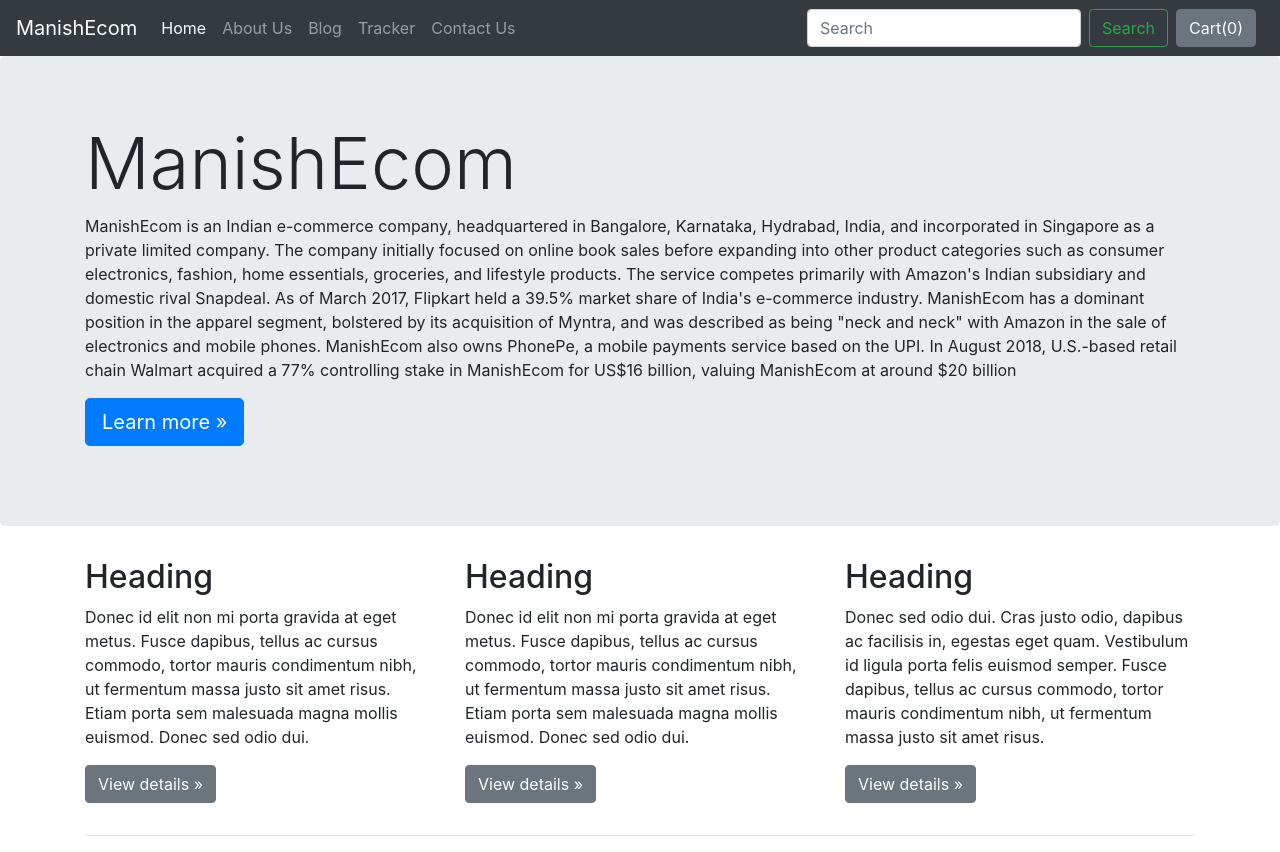
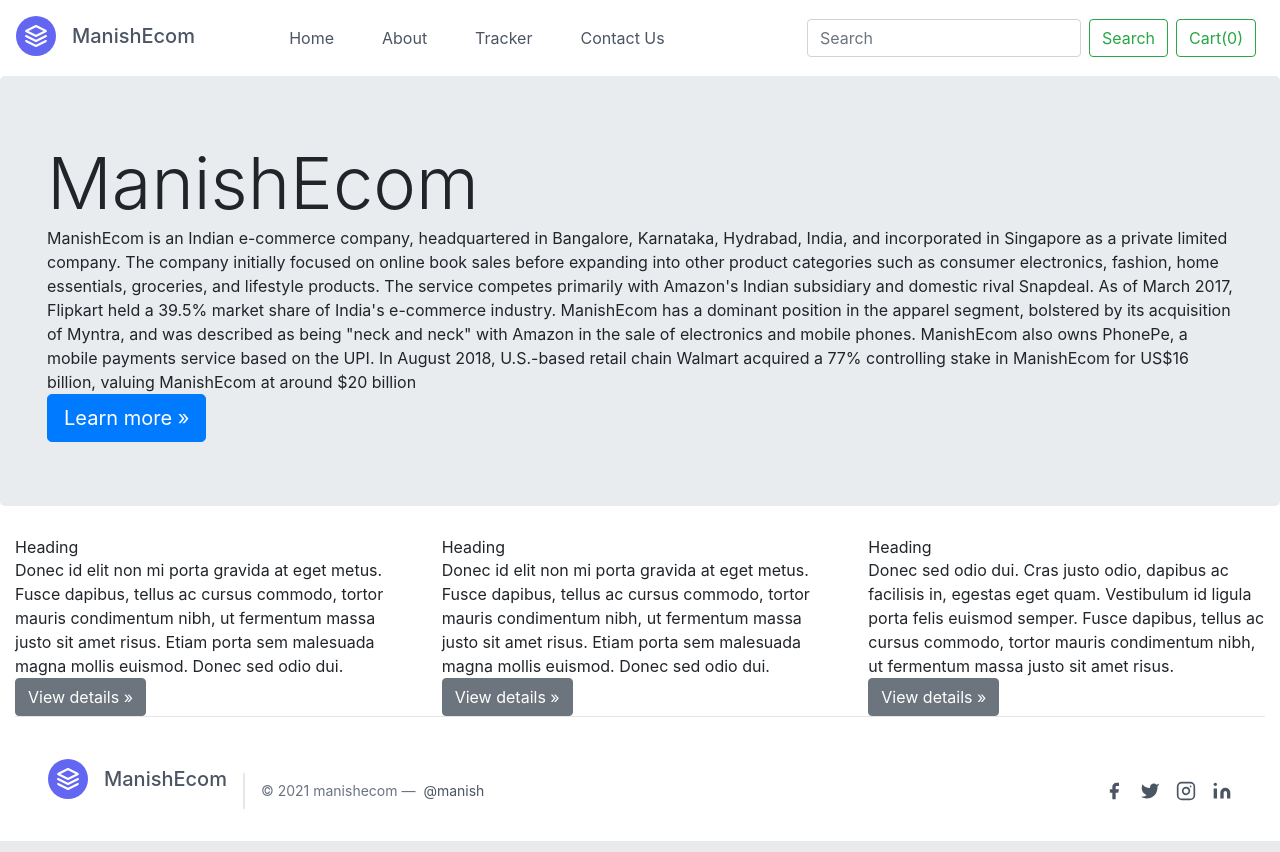
Before and after one commit to manish20002/ManishEcom, a Django app: page /Shop/about/ in a window 1280 px wide. Run offline with Django 3.2, Linux system fonts and the light colour scheme; some libraries are stand-ins or nearby versions.

Commit message:
updated css

```diff
--- a/Shop/templates/Shop/basic.html
+++ b/Shop/templates/Shop/basic.html
@@ -4,67 +4,85 @@
     <!-- Required meta tags -->
     <meta charset="utf-8">
     <meta name="viewport" content="width=device-width, initial-scale=1, shrink-to-fit=no">
-
+    <!-- TailWind CSS -->
+    <script src="https://cdn.tailwindcss.com"></script>
     <!-- Bootstrap CSS -->
     <link rel="stylesheet" href="https://stackpath.bootstrapcdn.com/bootstrap/4.2.1/css/bootstrap.min.css" integrity="sha384-GJzZqFGwb1QTTN6wy59ffF1BuGJpLSa9DkKMp0DgiMDm4iYMj70gZWKYbI706tWS" crossorigin="anonymous">
-
     <title>{% block title%} {% endblock %}</title>
     <style>
       {% block css %} {% endblock %}
     </style>
+
   </head>
   <body>
-
-    <nav class="navbar navbar-expand-lg navbar-dark bg-dark">
-  <a class="navbar-brand" href="/Shop">ManishEcom</a>
-  <button class="navbar-toggler" type="button" data-toggle="collapse" data-target="#navbarSupportedContent" aria-controls="navbarSupportedContent" aria-expanded="false" aria-label="Toggle navigation">
-    <span class="navbar-toggler-icon"></span>
-  </button>
-
-  <div class="collapse navbar-collapse" id="navbarSupportedContent">
-    <ul class="navbar-nav mr-auto">
-      <li class="nav-item active">
-        <a class="nav-link" href="/Shop">Home <span class="sr-only">(current)</span></a>
-      </li>
-      <li class="nav-item">
-        <a class="nav-link" href="/Shop/about">About Us</a>
-      </li>
-
-      <li class="nav-item">
-        <a class="nav-link" href="/Blog">Blog</a>
-      </li>
-
-      <li class="nav-item">
-        <a class="nav-link" href="/Shop/tracker">Tracker</a>
-      </li>
-
-      <li class="nav-item">
-        <a class="nav-link" href="/Shop/contact">Contact Us</a>
-      </li>
-
-
-    </ul>
+    <header class="text-gray-600 body-font">
+      <div class="container mx-auto flex flex-wrap p-3 flex-col md:flex-row items-center">
+        <a class="flex title-font font-medium items-center text-gray-900 mb-1 md:mb-0">
+          <svg xmlns="http://www.w3.org/2000/svg" fill="none" stroke="currentColor" stroke-linecap="round" stroke-linejoin="round" stroke-width="2" class="w-10 h-10 text-white p-2 bg-indigo-500 rounded-full" viewBox="0 0 24 24">
+            <path d="M12 2L2 7l10 5 10-5-10-5zM2 17l10 5 10-5M2 12l10 5 10-5"></path>
+          </svg>
+          <span class="ml-3 text-xl" href="/">ManishEcom</span>
+        </a>
+        <nav class="md:ml-auto md:mr-auto flex flex-wrap p-2 items-center text-base justify-center">
+          <a class="mr-5 hover:text-gray-900" href="/Shop" >Home</a>
+          <a class="mr-5 hover:text-gray-900" href="/Shop/about">About</a>
+          <a class="mr-5 hover:text-gray-900" href="/Shop/tracker">Tracker</a>
+          <a class="mr-5 hover:text-gray-900" href="/Shop/contact">Contact Us</a>
+        </nav>
         <form class="form-inline my-2 my-lg-0">
           <input class="form-control mr-sm-2" type="search" placeholder="Search" aria-label="Search">
           <button class="btn btn-outline-success my-2 my-sm-0" type="submit">Search</button>
         </form>
-    <button type="button" class="btn btn-secondary mx-2" id="popcart" data-container="body" data-toggle="popover" data-placement="bottom" data-html="true" data-content="Vivamus
-sagittis lacus vel augue laoreet rutrum faucibus.">
-
-
+        <button type="button" class="btn btn-outline-success mx-2" id="popcart" data-container="body" data-toggle="popover" data-placement="bottom" data-html="true" data-content="Vivamus sagittis lacus vel augue laoreet rutrum faucibus.">
           Cart(<span class="glyphicon glyphicon-shopping-cart" id="cart">0</span>)
         </button>
       </div>
-</nav>
+    </header>
   {% block body %} {% endblock %}
 
-    <!-- Optional JavaScript -->
     <!-- jQuery first, then Popper.js, then Bootstrap JS -->
-    <script src="https://code.jquery.com/jquery-3.3.1.js"
-  integrity="sha256-2Kok7MbOyxpgUVvAk/HJ2jigOSYS2auK4Pfzbm7uH60="
-  crossorigin="anonymous"></script>
+    <script src="https://code.jquery.com/jquery-3.3.1.js" integrity="sha256-2Kok7MbOyxpgUVvAk/HJ2jigOSYS2auK4Pfzbm7uH60=" crossorigin="anonymous"></script>
     <script src="https://cdnjs.cloudflare.com/ajax/libs/popper.js/1.14.6/umd/popper.min.js" integrity="sha384-wHAiFfRlMFy6i5SRaxvfOCifBUQy1xHdJ/yoi7FRNXMRBu5WHdZYu1hA6ZOblgut" crossorigin="anonymous"></script>
     <script src="https://stackpath.bootstrapcdn.com/bootstrap/4.2.1/js/bootstrap.min.js" integrity="sha384-B0UglyR+jN6CkvvICOB2joaf5I4l3gm9GU6Hc1og6Ls7i6U/mkkaduKaBhlAXv9k" crossorigin="anonymous"></script>
     {% block js %} {% endblock %}
+
+    <!--Footer-->
+    <footer class="text-gray-600 body-font">
+      <div class="container px-5 py-8 mx-auto flex items-center sm:flex-row flex-col">
+        <a class="flex title-font font-medium items-center md:justify-start justify-center text-gray-900">
+          <svg xmlns="http://www.w3.org/2000/svg" fill="none" stroke="currentColor" stroke-linecap="round" stroke-linejoin="round" stroke-width="2" class="w-10 h-10 text-white p-2 bg-indigo-500 rounded-full" viewBox="0 0 24 24">
+            <path d="M12 2L2 7l10 5 10-5-10-5zM2 17l10 5 10-5M2 12l10 5 10-5"></path>
+          </svg>
+          <span class="ml-3 text-xl">ManishEcom</span>
+        </a>
+        <p class="text-sm text-gray-500 sm:ml-4 sm:pl-4 sm:border-l-2 sm:border-gray-200 sm:py-2 sm:mt-0 mt-4">© 2021 manishecom —
+          <a href="https://twitter.com/knyttneve" class="text-gray-600 ml-1" rel="noopener noreferrer" target="_blank">@manish</a>
+        </p>
+        <span class="inline-flex sm:ml-auto sm:mt-0 mt-4 justify-center sm:justify-start">
+          <a class="text-gray-500">
+            <svg fill="currentColor" stroke-linecap="round" stroke-linejoin="round" stroke-width="2" class="w-5 h-5" viewBox="0 0 24 24">
+              <path d="M18 2h-3a5 5 0 00-5 5v3H7v4h3v8h4v-8h3l1-4h-4V7a1 1 0 011-1h3z"></path>
+            </svg>
+          </a>
+          <a class="ml-3 text-gray-500">
+            <svg fill="currentColor" stroke-linecap="round" stroke-linejoin="round" stroke-width="2" class="w-5 h-5" viewBox="0 0 24 24">
+              <path d="M23 3a10.9 10.9 0 01-3.14 1.53 4.48 4.48 0 00-7.86 3v1A10.66 10.66 0 013 4s-4 9 5 13a11.64 11.64 0 01-7 2c9 5 20 0 20-11.5a4.5 4.5 0 00-.08-.83A7.72 7.72 0 0023 3z"></path>
+            </svg>
+          </a>
+          <a class="ml-3 text-gray-500">
+            <svg fill="none" stroke="currentColor" stroke-linecap="round" stroke-linejoin="round" stroke-width="2" class="w-5 h-5" viewBox="0 0 24 24">
+              <rect width="20" height="20" x="2" y="2" rx="5" ry="5"></rect>
+              <path d="M16 11.37A4 4 0 1112.63 8 4 4 0 0116 11.37zm1.5-4.87h.01"></path>
+            </svg>
+          </a>
+          <a class="ml-3 text-gray-500">
+            <svg fill="currentColor" stroke="currentColor" stroke-linecap="round" stroke-linejoin="round" stroke-width="0" class="w-5 h-5" viewBox="0 0 24 24">
+              <path stroke="none" d="M16 8a6 6 0 016 6v7h-4v-7a2 2 0 00-2-2 2 2 0 00-2 2v7h-4v-7a6 6 0 016-6zM2 9h4v12H2z"></path>
+              <circle cx="4" cy="4" r="2" stroke="none"></circle>
+            </svg>
+          </a>
+        </span>
+      </div>
+    </footer>
   </body>
 </html>
```
Lines whose indentation alone changed are shown as unchanged.
